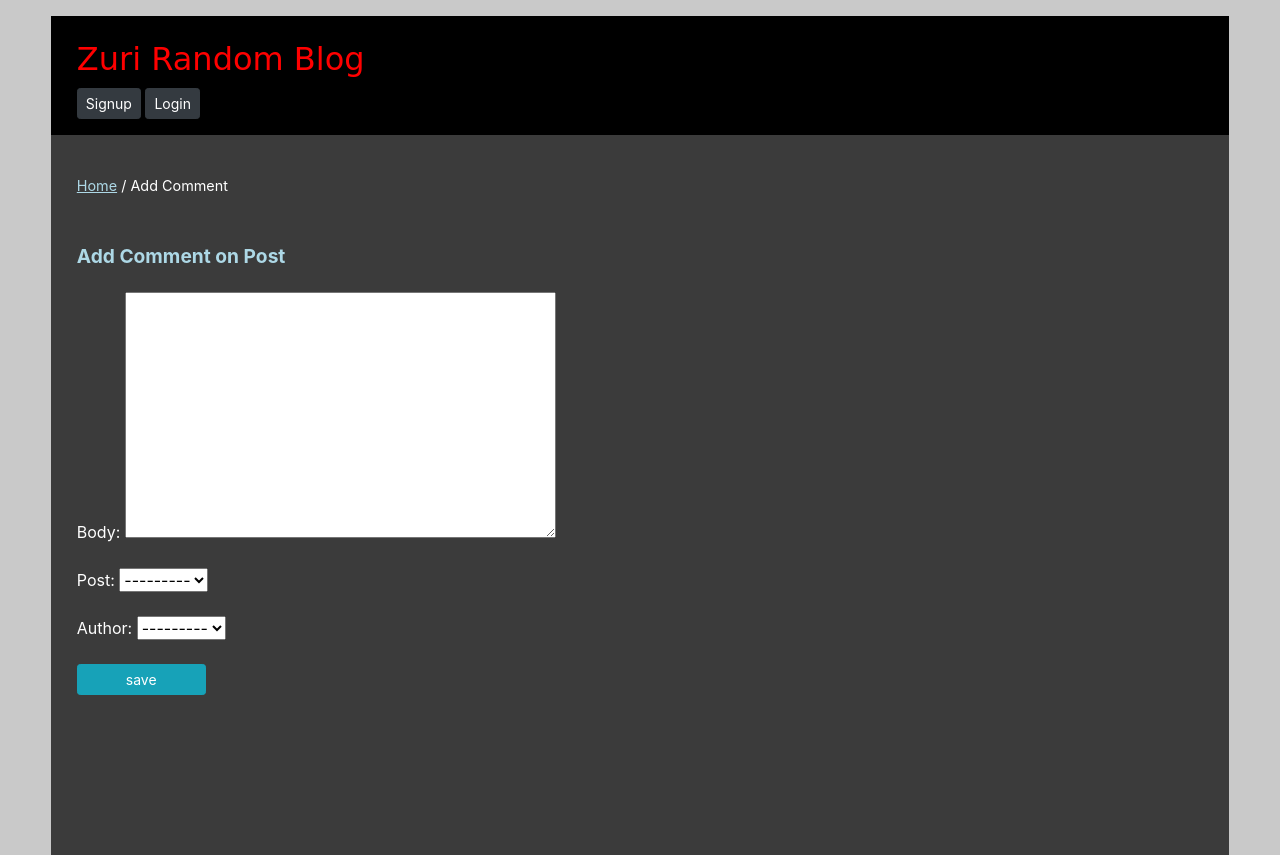
After one commit to blaise-m/zuri-blog, a Django app: page /post/1/comment/ in a window 1280 px wide. The commit adds this page. Run offline with Django 3.2, Linux system fonts and the light colour scheme; data that the repository does not hold is empty; some libraries are stand-ins or nearby versions; some web fonts are replaced.

Commit message:
feat: Implement the Comment functionality

```diff
--- a/zuriblog/admin.py
+++ b/zuriblog/admin.py
@@ -1,5 +1,6 @@
 from django.contrib import admin
-from .models import Post
+from .models import Post, Comment
 
 
 admin.site.register(Post)
+admin.site.register(Comment)
--- a/zuriblog/models.py
+++ b/zuriblog/models.py
@@ -18,3 +18,17 @@ class Post(models.Model):
 
 	def get_absolute_url(self):
 		return reverse('detail', args=(self.id,))
+
+
+class Comment(models.Model):
+	body = models.TextField()
+	post = models.ForeignKey(Post, on_delete=models.CASCADE)
+	author = models.ForeignKey(User, on_delete=models.CASCADE)
+
+	objects = models.Manager()
+
+	def __str__(self):
+		return self.body
+
+	def get_absolute_url(self):
+		return reverse('detail', args=(self.post.id,))
--- /dev/null
+++ b/zuriblog/templates/zuriblog/add_comment.html
@@ -0,0 +1,10 @@
+{% extends 'base.html' %}
+
+{% block content %}
+    <p class="link-text"><a href="{% url 'index' %}">Home</a> / Add Comment</p>
+    <h2 class="card-heading mb-4">Add Comment on Post</h2>
+    <form action="" method="post" class="form">{% csrf_token %}
+        {{ form.as_p }}
+        <input type="submit" value="save" class="btn btn-sm btn-info px-5">
+    </form>
+{% endblock content %}
--- a/zuriblog/templates/zuriblog/detail.html
+++ b/zuriblog/templates/zuriblog/detail.html
@@ -4,10 +4,13 @@
     <div>
         <div class="link-container">
             <p class="link-text"><a href="{% url 'index' %}">Home</a> / Blog {{ post.id }}</p>
-            {% if user.is_authenticated and user == post.author %}
+            {% if user.is_authenticated %}
             <div class="py-2">
+                <a href="{% url 'add-comment' post.id %}" class="btn btn-sm btn-info">Add Comment</a>
+                {% if user == post.author %}
                 <a href="{% url 'update-post' post.id %}" class="btn btn-sm btn-info">Edit Post</a>
                 <a href="{% url 'delete-post' post.id %}" class="btn btn-sm btn-danger">Delete Post</a>
+                {% endif %}
             </div>
             {% endif %}
         </div>
--- a/zuriblog/urls.py
+++ b/zuriblog/urls.py
@@ -1,6 +1,6 @@
 from django.contrib import admin
 from django.urls import path
-from .views import PostListView, PostDetailView, PostCreateView, PostUpdateView, PostDeleteView
+from .views import PostListView, PostDetailView, PostCreateView, PostUpdateView, PostDeleteView, CommentCreateView
 
 
 urlpatterns = [
@@ -8,5 +8,6 @@ urlpatterns = [
     path('post/new/', PostCreateView.as_view(), name='new-post'),
     path('post/<int:pk>/', PostDetailView.as_view(), name='detail'),
     path('post/<int:pk>/update/', PostUpdateView.as_view(), name='update-post'),
-    path('post/<int:pk>/delete/', PostDeleteView.as_view(), name='delete-post')
+    path('post/<int:pk>/delete/', PostDeleteView.as_view(), name='delete-post'),
+    path('post/<int:pk>/comment/', CommentCreateView.as_view(), name='add-comment'),
 ]
--- a/zuriblog/views.py
+++ b/zuriblog/views.py
@@ -2,7 +2,7 @@ from django.shortcuts import render
 from django.http import HttpResponse
 from django.views import generic
 from django.urls import reverse_lazy
-from .models import Post
+from .models import Post, Comment
 
 
 class PostListView(generic.ListView):
@@ -33,3 +33,9 @@ class PostDeleteView(generic.DeleteView):
     model = Post
     template_name = 'zuriblog/delete_post.html'
     success_url = reverse_lazy('index')
+
+
+class CommentCreateView(generic.CreateView):
+    model = Comment
+    template_name = 'zuriblog/add_comment.html'
+    fields = ['body', 'post', 'author']
```
Also changed, not shown: README.md, zuriblog/migrations/0002_comment.py (added), 1 other file.
